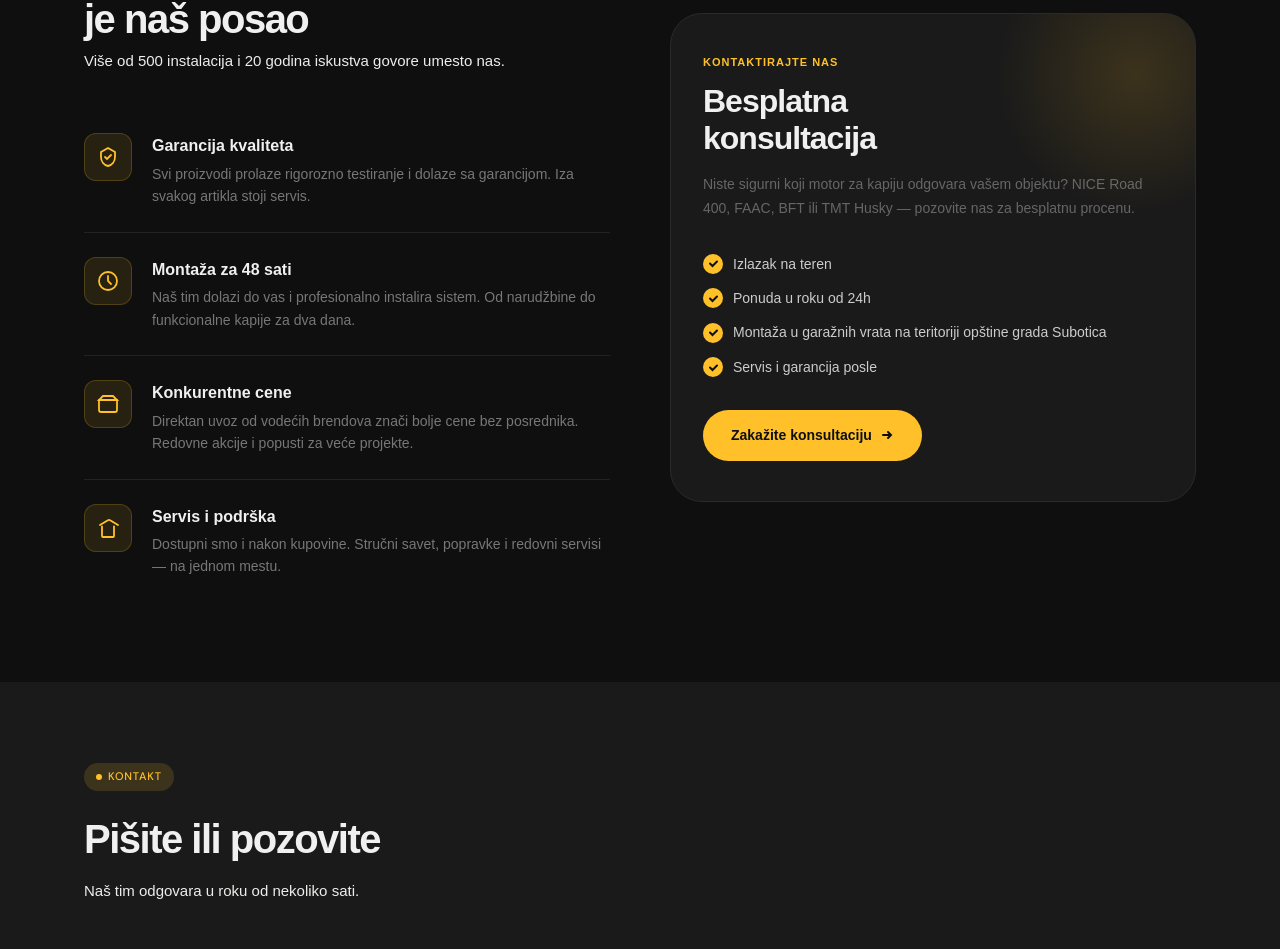
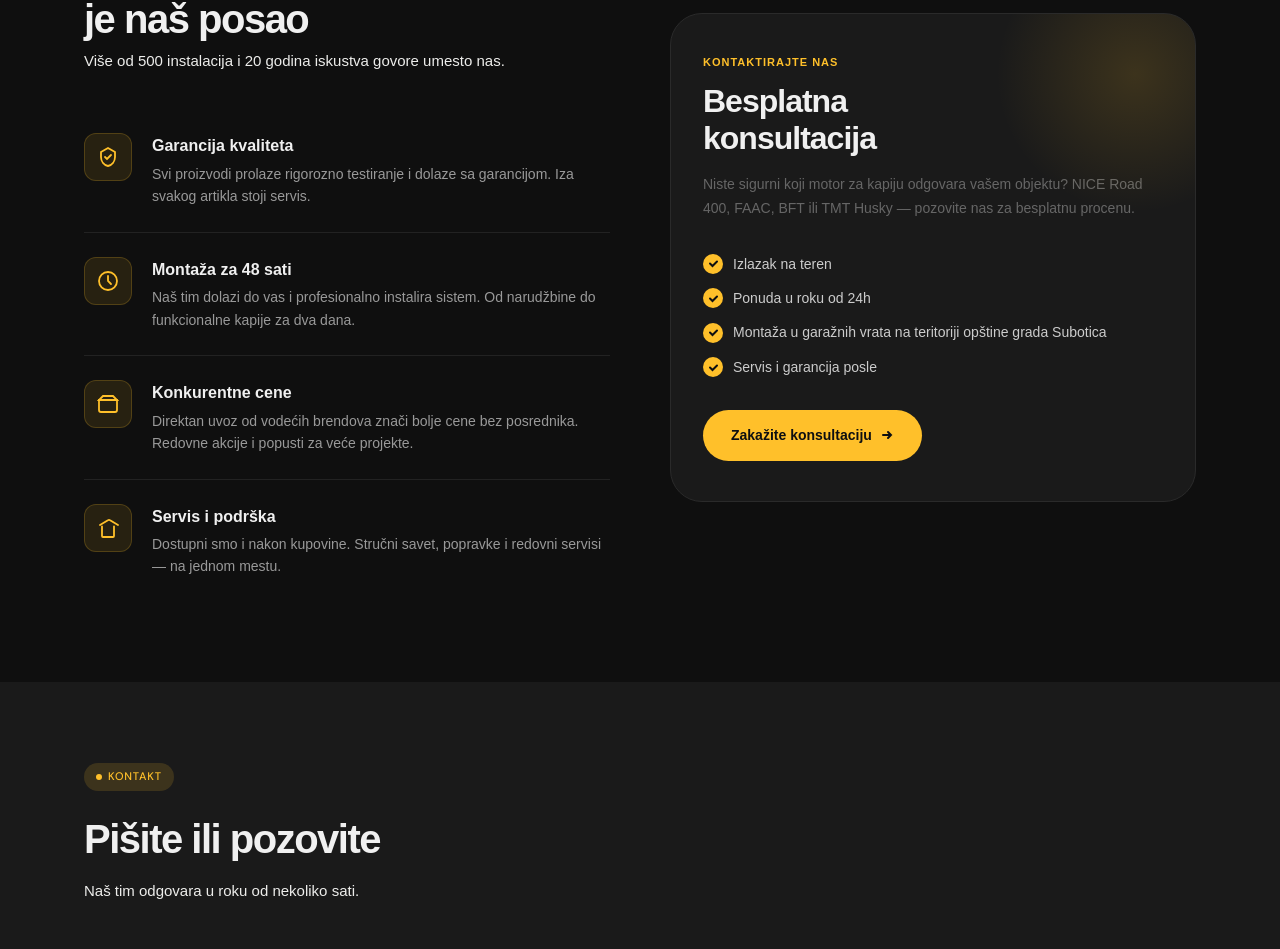
Before and after one commit to Cp6uH33/door-gate-store, a Next.js app: page / in a window 1280 px wide. Shown: the part 1800-2749 px from the top of the page. Built offline with nearby package versions, Linux system fonts and the light colour scheme; no server answers.

Commit message:
fix contrast ratio for accessibility

```diff
--- a/src/components/ProductsSection.tsx
+++ b/src/components/ProductsSection.tsx
@@ -264,7 +264,7 @@ export default function ProductsSection() {
                       {product.name}
                     </div>
                     <div style={{
-                      fontSize: '13px', color: '#888', lineHeight: 1.5, marginBottom: '14px',
+                      fontSize: '13px', color: '#aaa', lineHeight: 1.5, marginBottom: '14px',
                       flex: 1,
                       overflow: 'hidden', display: '-webkit-box',
                       WebkitLineClamp: 2, WebkitBoxOrient: 'vertical' as const,
--- a/src/components/WhyUsSection.tsx
+++ b/src/components/WhyUsSection.tsx
@@ -124,7 +124,7 @@ export default function WhyUsSection() {
                       <div style={{ fontSize: '16px', fontWeight: 700, marginBottom: '4px', color: '#f0f0f0', fontFamily: "'Manrope', sans-serif" }}>
                         {f.title}
                       </div>
-                      <div style={{ fontSize: '14px', color: '#777', lineHeight: 1.6, fontFamily: "'Manrope', sans-serif" }}>
+                      <div style={{ fontSize: '14px', color: '#999', lineHeight: 1.6, fontFamily: "'Manrope', sans-serif" }}>
                         {f.text}
                       </div>
                     </div>
```
